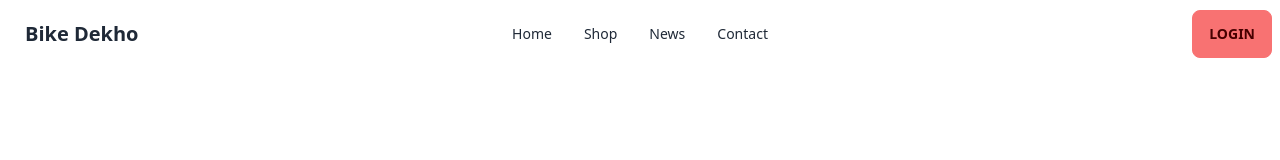
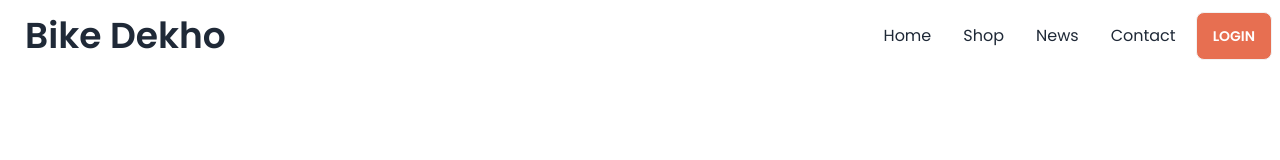
Before and after one commit to Alauddin-24434/biker-zone, a plain HTML site: page index.html in a window 1280 px wide. Drawn offline with nearby package versions, Linux system fonts and the light colour scheme.

Commit message:
complete navbar

```diff
--- a/index.html
+++ b/index.html
@@ -7,14 +7,39 @@
     <title>biker zone</title>
     <link href="https://cdn.jsdelivr.net/npm/daisyui@3.3.1/dist/full.css" rel="stylesheet" type="text/css" />
     <script src="https://cdn.tailwindcss.com"></script>
+    <!-- google fonts -->
+    <link rel="preconnect" href="https://fonts.googleapis.com">
+    <link rel="preconnect" href="https://fonts.gstatic.com" crossorigin>
+    <link href="https://fonts.googleapis.com/css2?family=Poppins:wght@400;500;600;700&display=swap" rel="stylesheet">
+<!-- tailwind custom -->
+<script>
+    tailwind.config = {
+      theme: {
+        extend: {
+          colors: {
+            clifford: '#da373d',
+            'primary-btn': '#E76F51',
+          }
+        }
+      }
+    }
+  </script>
 
+
+<!-- custom styles -->
+
+    <style>
+        .font-poppins {
+            font-family: 'Poppins', sans-serif;
+        }
+    </style>
 </head>
 
-<body>
-    <header>
+<body class="font-poppins">
+    <header class="md:container md:mx-auto">
         <nav>
-            <div class="navbar bg-base-100">
-                <div class="navbar-start">
+            <div class=" navbar bg-base-100 ">
+                <div class=" flex-1">
                     <div class="dropdown">
                         <label tabindex="0" class="btn btn-ghost lg:hidden">
                             <svg xmlns="http://www.w3.org/2000/svg" class="h-5 w-5" fill="none" viewBox="0 0 24 24"
@@ -24,30 +49,30 @@
                             </svg>
                         </label>
                         <ul tabindex="0"
-                            class="menu menu-sm dropdown-content mt-3 z-[1] p-2 shadow bg-base-100 rounded-box w-52">
+                            class="menu menu-sm dropdown-content mt-3 z-[1] p-2 shadow bg-base-100 rounded-box w-52 text-base">
                             <li><a>Home</a></li>
                             <li><a>Shop</a></li>
                             <li><a>News</a></li>
                             <li><a>Contact</a></li>
                         </ul>
                     </div>
-                    <a class="btn btn-ghost normal-case text-xl">Bike Dekho</a>
+                    <a class="btn btn-ghost normal-case text-4xl">Bike Dekho</a>
                 </div>
                 <div class="navbar-center hidden lg:flex">
-                    <ul class="menu menu-horizontal px-1">
+                    <ul class="menu menu-horizontal px-1 text-base">
                         <li><a>Home</a></li>
                         <li><a>Shop</a></li>
                         <li><a>News</a></li>
                         <li><a>Contact</a></li>
                     </ul>
                 </div>
-                <div class="navbar-end">
-                    <a class="btn btn-error">Login</a>
+                <div class="">
+                    <a class="btn text-white  bg-primary-btn">Login</a>
                 </div>
             </div>
         </nav>
     </header>
-    <main>
+    <main  class="md:container md:mx-auto">
 
     </main>
     <footer>
```
